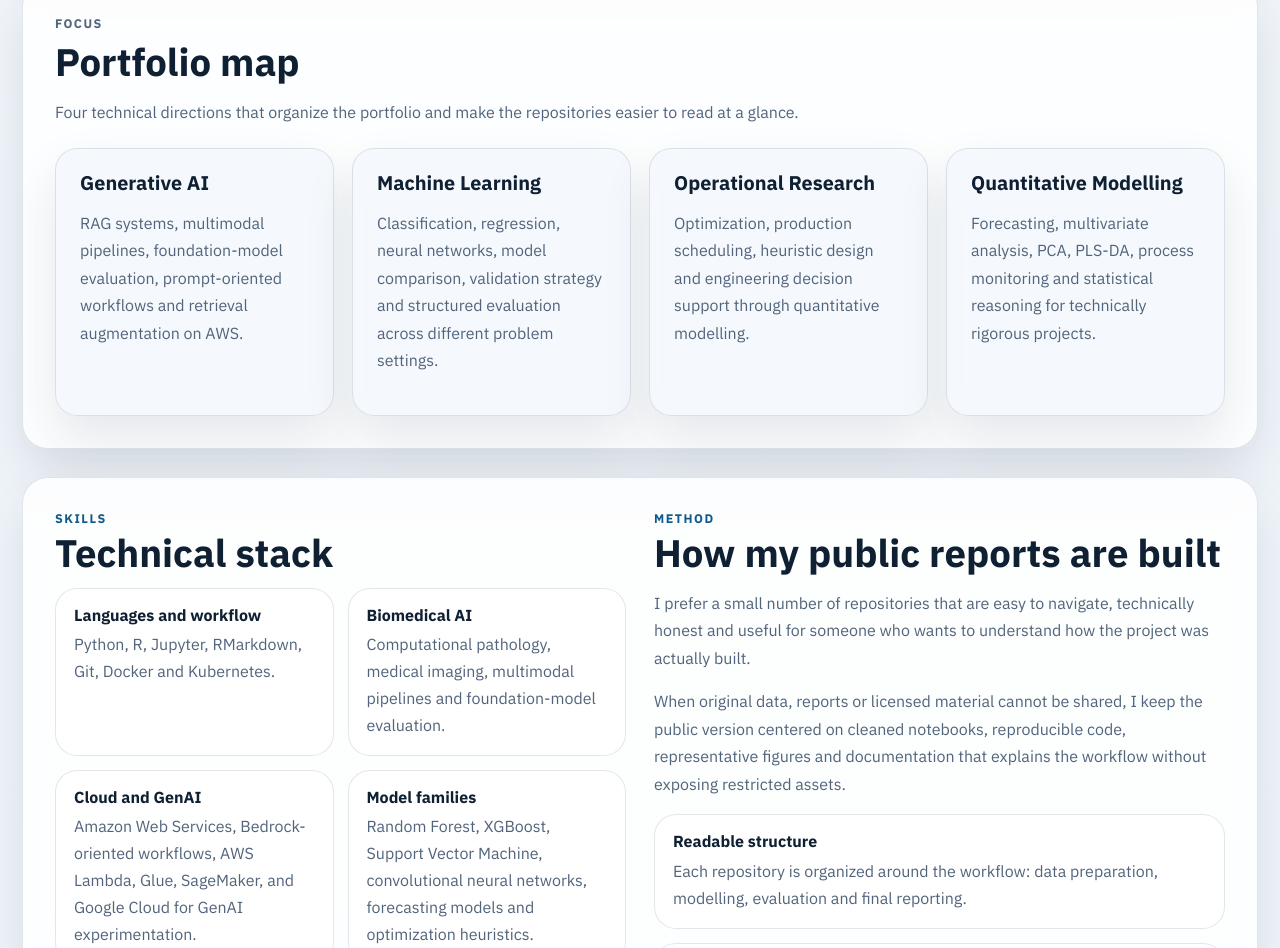
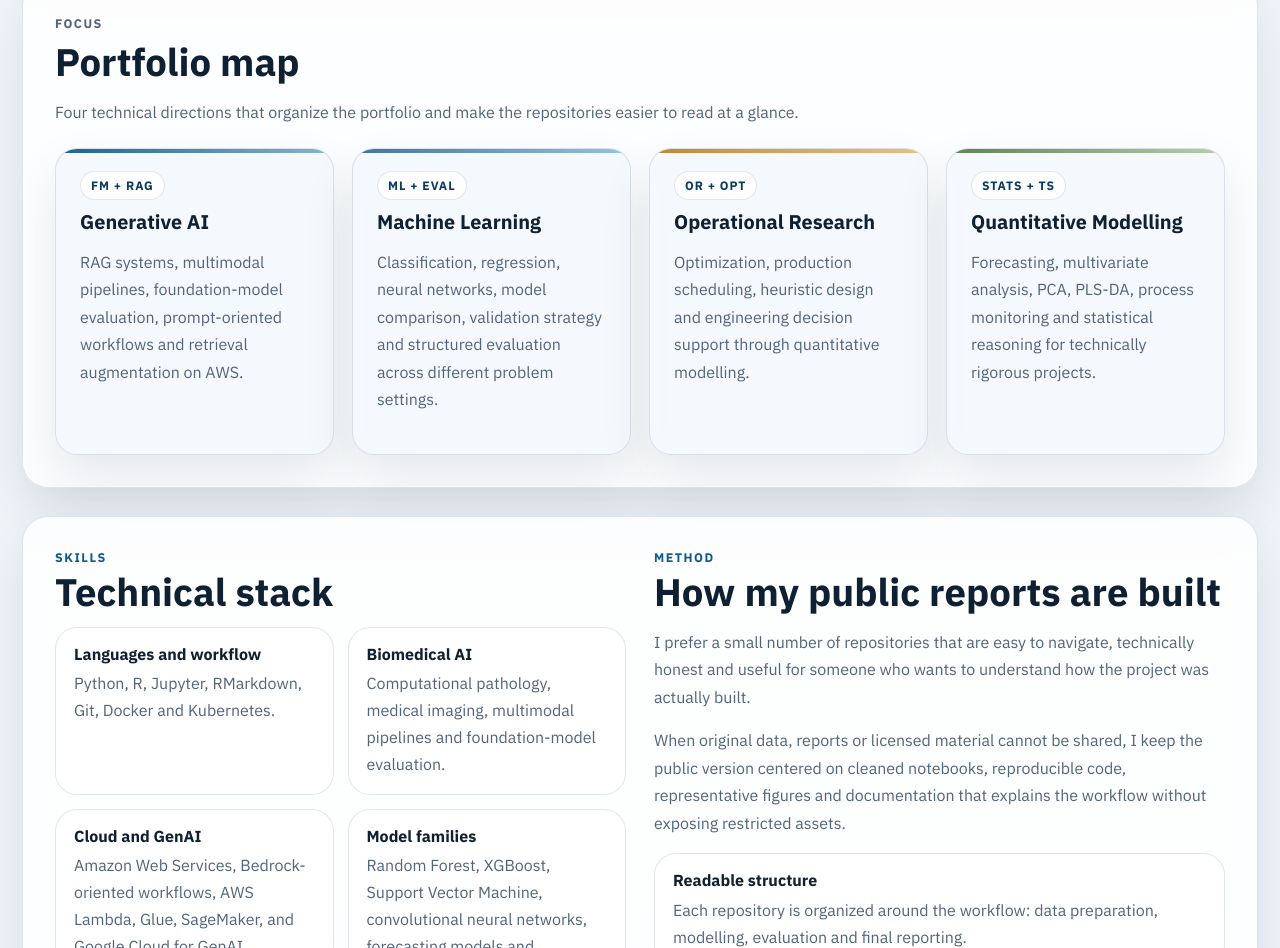
Before and after one commit to VictorRoAlb/VictorRoAlb.github.io, a website: page index.html in a window 1280 px wide. Shown: the part 8096-9044 px from the top of the page. Drawn offline with Linux system fonts and the light colour scheme.

Commit message:
Add visual tags to portfolio map

```diff
--- a/index.html
+++ b/index.html
@@ -192,18 +192,22 @@
         </div>
         <div class="focus-grid">
           <article class="focus-card">
+            <span class="focus-card-kicker">FM + RAG</span>
             <h3>Generative AI</h3>
             <p>RAG systems, multimodal pipelines, foundation-model evaluation, prompt-oriented workflows and retrieval augmentation on AWS.</p>
           </article>
           <article class="focus-card">
+            <span class="focus-card-kicker">ML + Eval</span>
             <h3>Machine Learning</h3>
             <p>Classification, regression, neural networks, model comparison, validation strategy and structured evaluation across different problem settings.</p>
           </article>
           <article class="focus-card">
+            <span class="focus-card-kicker">OR + Opt</span>
             <h3>Operational Research</h3>
             <p>Optimization, production scheduling, heuristic design and engineering decision support through quantitative modelling.</p>
           </article>
           <article class="focus-card">
+            <span class="focus-card-kicker">Stats + TS</span>
             <h3>Quantitative Modelling</h3>
             <p>Forecasting, multivariate analysis, PCA, PLS-DA, process monitoring and statistical reasoning for technically rigorous projects.</p>
           </article>
--- a/src/styles.css
+++ b/src/styles.css
@@ -465,6 +465,47 @@ h3 {
   background: var(--surface-tint);
 }
 
+.focus-card {
+  position: relative;
+  overflow: hidden;
+  padding-top: 22px;
+}
+
+.focus-card::before {
+  content: "";
+  position: absolute;
+  inset: 0 0 auto 0;
+  height: 4px;
+  background: linear-gradient(90deg, rgba(15, 90, 140, 0.95), rgba(118, 167, 198, 0.85));
+}
+
+.focus-card:nth-child(2)::before {
+  background: linear-gradient(90deg, rgba(54, 109, 156, 0.95), rgba(133, 187, 220, 0.85));
+}
+
+.focus-card:nth-child(3)::before {
+  background: linear-gradient(90deg, rgba(193, 129, 37, 0.95), rgba(228, 184, 112, 0.85));
+}
+
+.focus-card:nth-child(4)::before {
+  background: linear-gradient(90deg, rgba(86, 123, 74, 0.95), rgba(169, 203, 156, 0.85));
+}
+
+.focus-card-kicker {
+  display: inline-flex;
+  align-items: center;
+  margin-bottom: 12px;
+  padding: 6px 10px;
+  border-radius: 999px;
+  border: 1px solid var(--line);
+  background: rgba(255, 255, 255, 0.88);
+  color: var(--accent-dark);
+  font-size: 0.76rem;
+  font-weight: 700;
+  letter-spacing: 0.08em;
+  text-transform: uppercase;
+}
+
 .feature-card:nth-child(1) {
   background: linear-gradient(180deg, rgba(226,240,248,0.92), rgba(255,255,255,0.96));
 }
```
